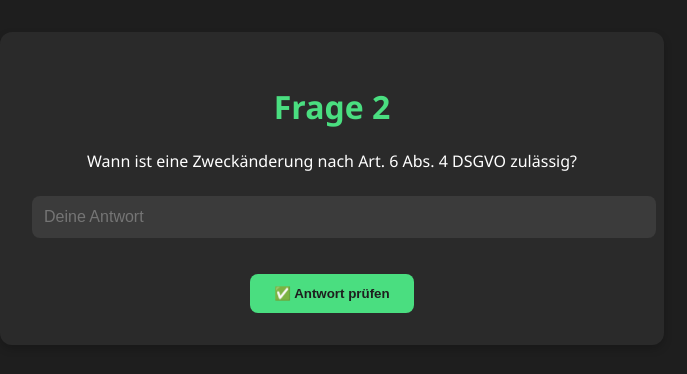
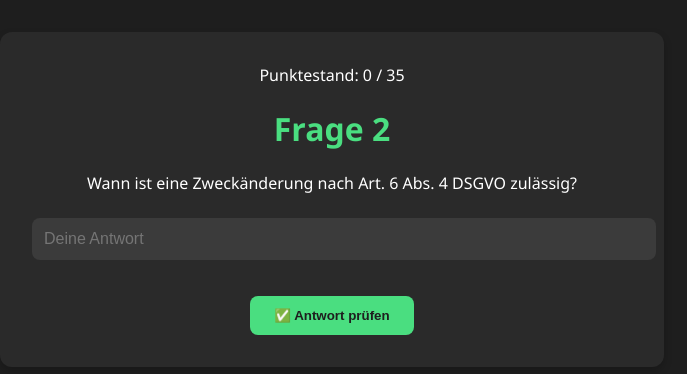
Before and after one commit to sleischel/Datenschutz, a Flask app: page /questions/1 in a window 1280 px wide. Shown: the top 374 px of the page, without its empty margins (308-995 px from the left). Run offline with Flask 3, Linux system fonts and the light colour scheme.

Commit message:
Update questions.html

```diff
--- a/templates/questions.html
+++ b/templates/questions.html
@@ -9,6 +9,10 @@
 </head>
 <body class="quiz-screen">
   <div class="quiz-container">
+
+    <div class="score-box">
+  Punktestand: {{ score }} / {{ total }}
+    </div>
     <h1>Frage {{ qid + 1 }}</h1>
     <p class="question-text">{{ question }}</p>
 
```
